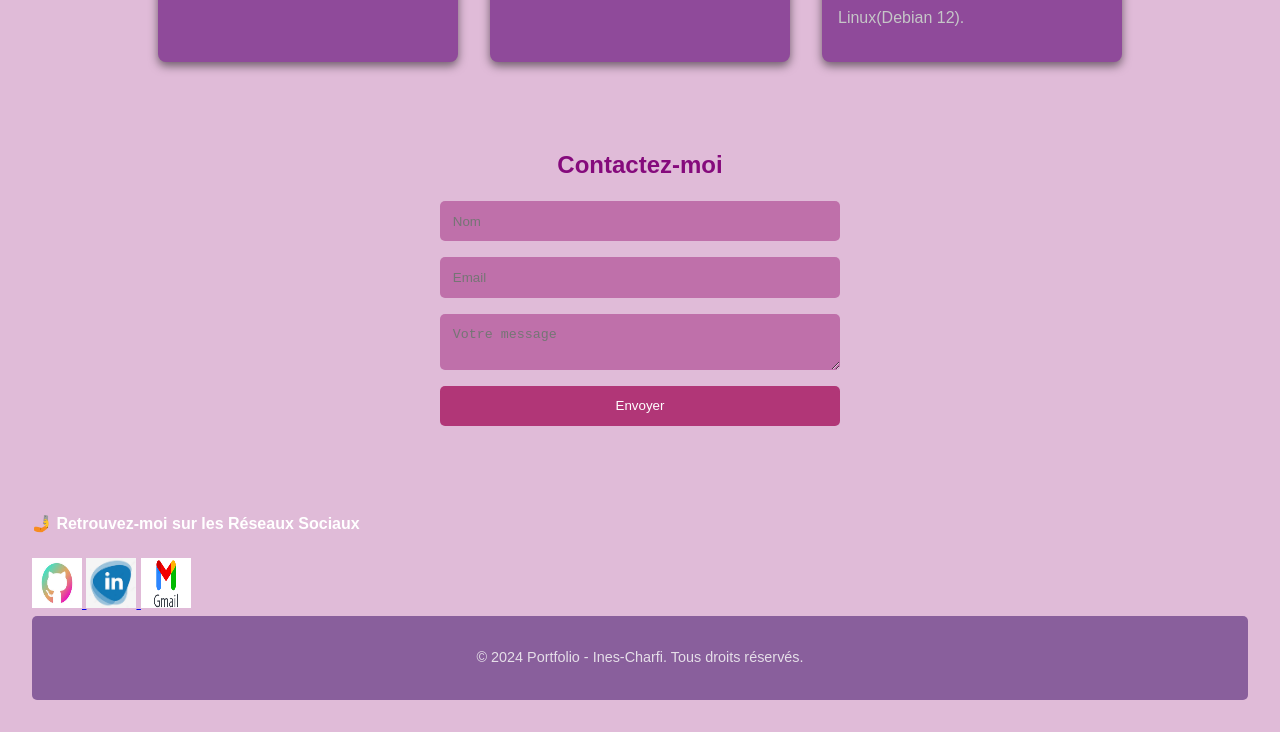
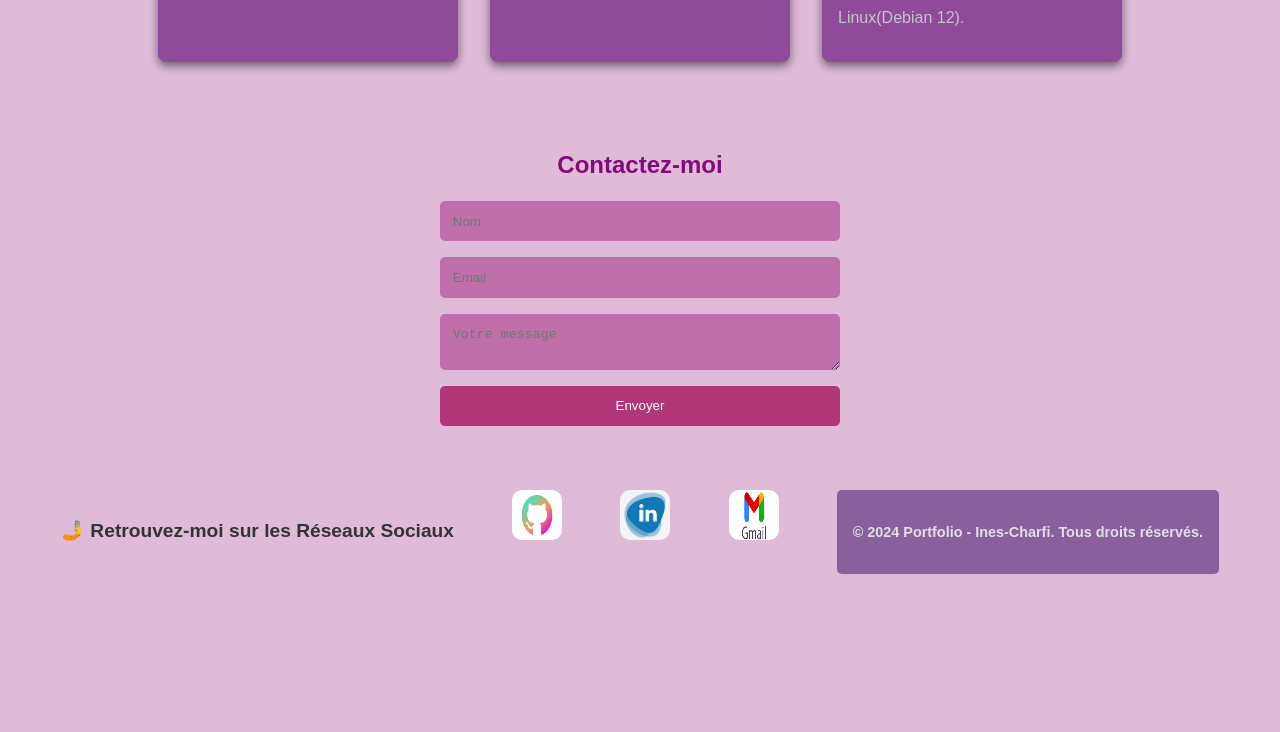
Before and after one commit to ines-charfi/PORTEFOLIO-INES.CHARFI, a plain HTML site: page index.html in a window 1280 px wide. Shown: the part 1506-2238 px from the top of the page. After the commit the page ends 2112 px from the top, so only its background shows below. Drawn offline with Linux system fonts and the light colour scheme.

Commit message:
Update style2.css

```diff
--- a/style2.css
+++ b/style2.css
@@ -196,8 +196,34 @@ form button:hover {
     background: #9e579e;
 }
 
+/* Styling for the email link */
+#réseaux {
+    display: flex;
+    justify-content: space-around;
+    align-items:start;
+    text-decoration: none; /* Remove underline from link */
+    color: #333; /* Text color */
+    font-size: 1.2em; /* Font size */
+    font-weight: bold;
+    transition: color 0.3s ease; /* Smooth color transition */
+}
+
+#réseaux img{
+    border-radius: 10px;
+    box-shadow: #695b68;
+
+}
+#réseaux:hover
+ {
+    color: #bc175e; /* Color change on hover */
+    transform: scale(1.1); /* Slight zoom effect on hover */
+}
+
+
 /* Footer */
 footer {
+    display: flex;
+    justify-content: center;
     text-align: center;
     padding: 1rem;
     background: #895f9c;
@@ -206,6 +232,7 @@ footer {
     border-radius: 5px;
 }
 
+
 /* Responsive Design */
 @media (max-width: 768px) {
     .skills-grid, .projects-container {
```
